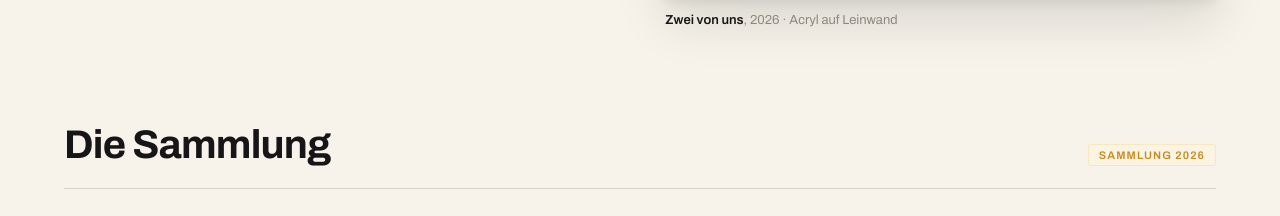
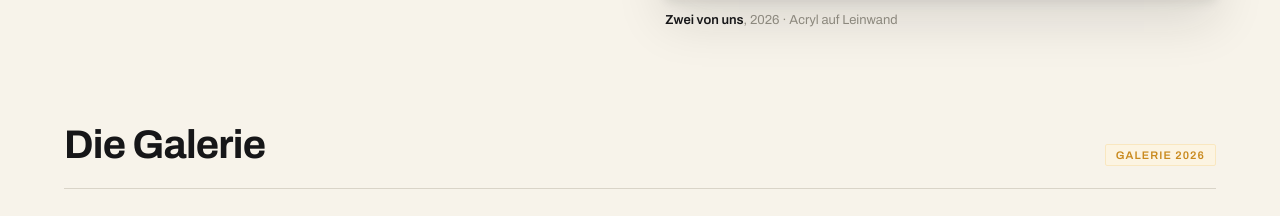
Before and after one commit to oberger4712/annerose-website-2, a website built with Vite: page index.html in a window 1280 px wide. Shown: the part 900-1116 px from the top of the page. Built offline with nearby package versions, Linux system fonts and the light colour scheme; some packages are replaced by stand-ins of ours; a web font is replaced by a local one.

Commit message:
Rename Sammlung -> Galerie

```diff
--- a/index.html
+++ b/index.html
@@ -38,8 +38,8 @@
   <!-- ── GALLERY ─────────────────────────────────────────────── -->
   <section class="gallery" id="werke">
     <div class="gallery__header">
-      <h2 class="gallery__title">Die Sammlung</h2>
-      <span class="tag tag--gold">Sammlung 2026</span>
+      <h2 class="gallery__title">Die Galerie</h2>
+      <span class="tag tag--gold">Galerie 2026</span>
     </div>
     <div class="gallery__grid" id="gallery-grid">
       <p class="gallery__empty">Werke werden geladen …</p>
@@ -151,7 +151,7 @@
         </div>
       </div>
       <div class="detail-meta">
-        <span class="detail-overline">Sammlung 2026</span>
+        <span class="detail-overline">Galerie 2026</span>
         <h2 id="detail-title" class="detail-title"></h2>
         <span id="detail-year" class="detail-year"></span>
         <div class="detail-rule"></div>
```
